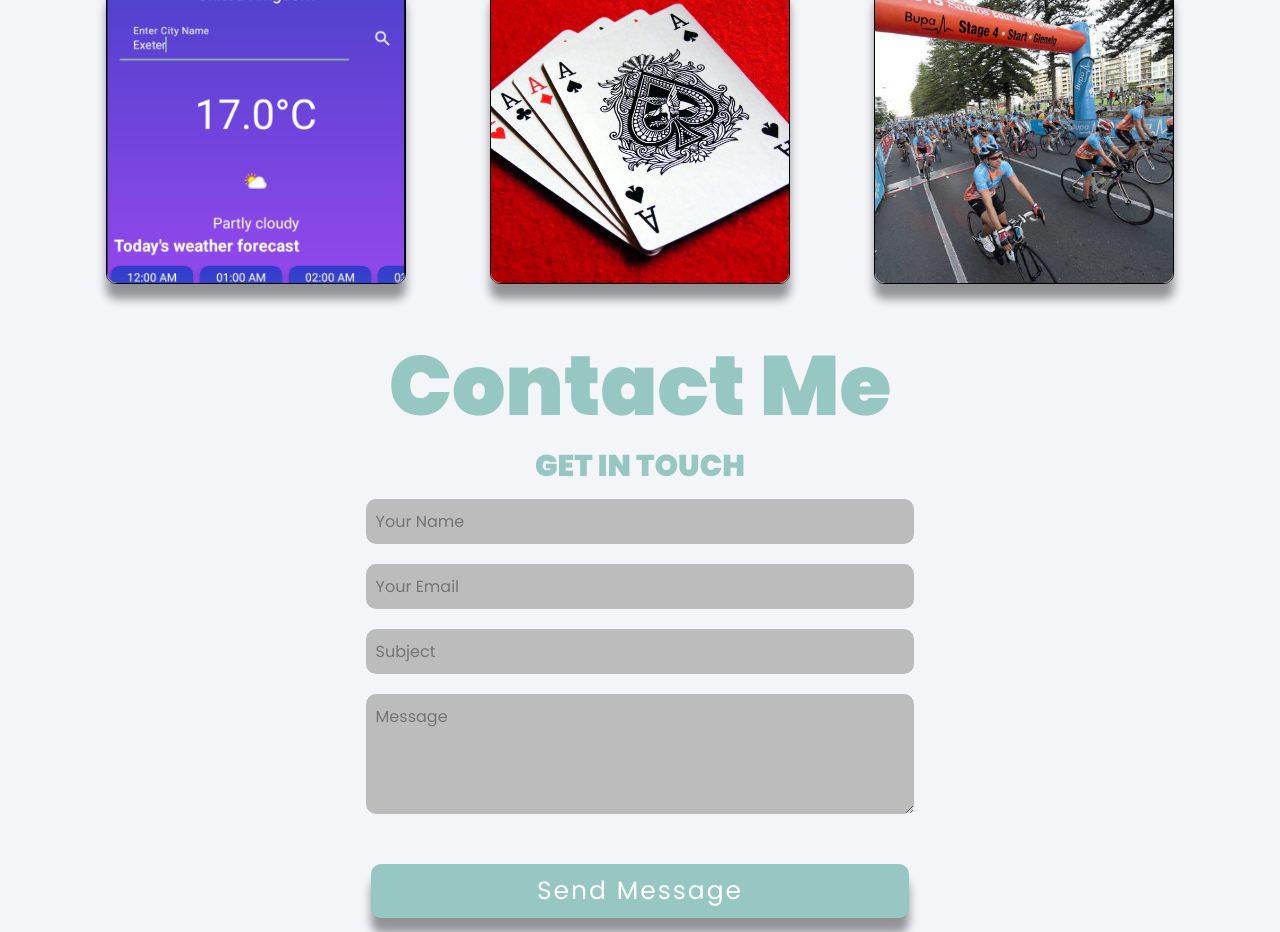
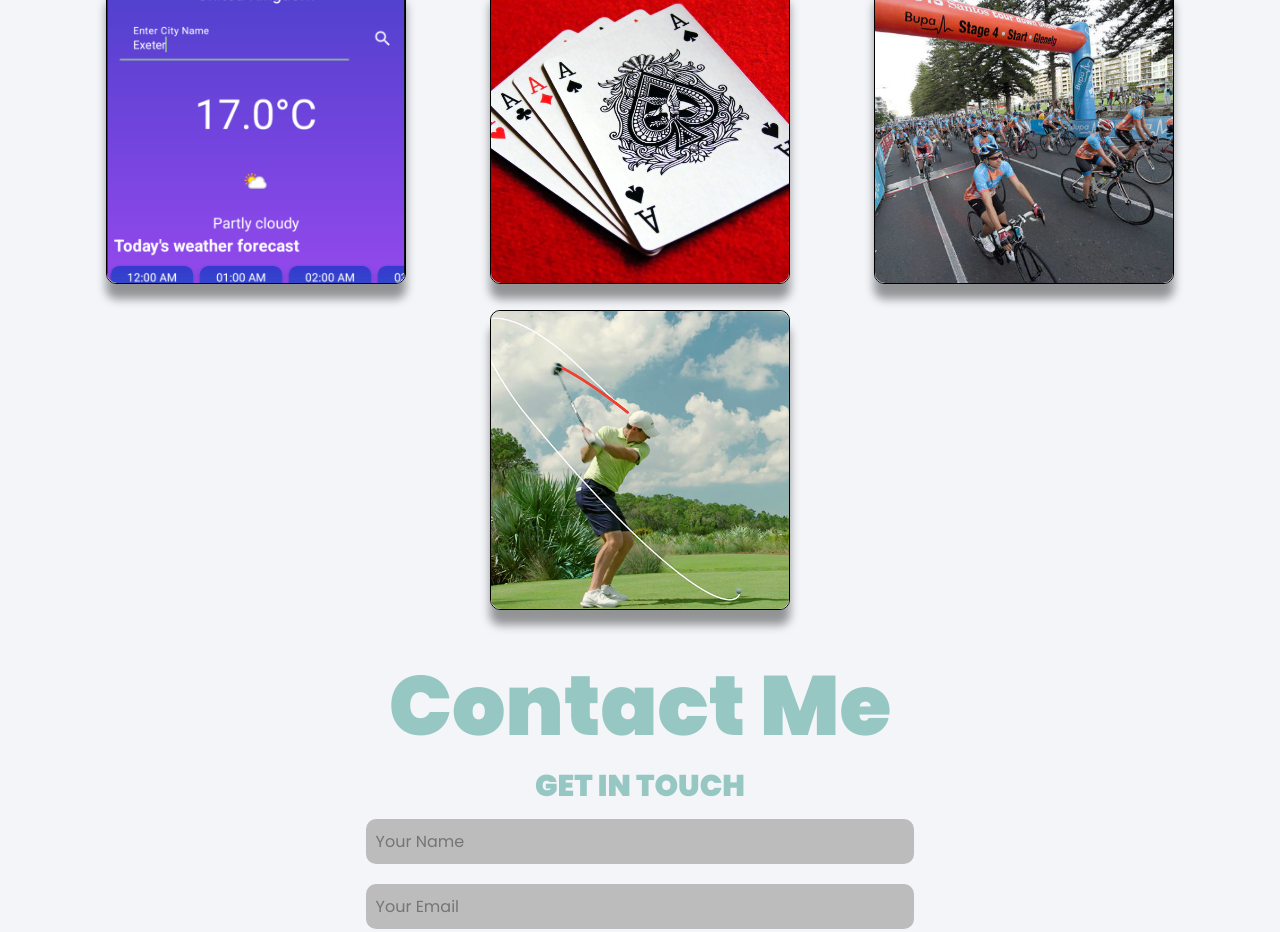
Before and after one commit to Kevvy404/kevvy404.github.io, a plain HTML site: page index.html in a window 1280 px wide. Shown: the part 2077-3009 px from the top of the page. Drawn offline with nearby package versions, Linux system fonts and the light colour scheme.

Commit message:
added a new project to the project page

```diff
--- a/index.html
+++ b/index.html
@@ -192,6 +192,21 @@
                 </div>
             </div>
         </div>
+
+        <div class="container">
+            <div class="card">
+                <div class="front7"></div>
+                <div class="back7">
+                    <h2>Classifying golf swings</h2>
+                    <p>
+                        A Python-based program that classifies golf swings using an LSTM (Long Short-Term Memory) model.
+                        The application includes a graphical user interface (GUI) to allow users to visualise golf swing data
+                        and view classification results.
+                    </p>
+                    <a href="https://github.com/Kevvy404/Golf-Swing-Classification-Using-LSTM"><i class="fa fa-github-square"></i></a>
+                </div>
+            </div>
+        </div>
     </section>
 
     <section class="contactMe" id="contact">
--- a/static/style.css
+++ b/static/style.css
@@ -65,6 +65,10 @@ section{
     height: 100vh;
     justify-content: center;
     text-align: center;
+}
+
+.projects{
+    height: 140vh;
 }
 .about{
     width: 100%;
@@ -399,7 +403,8 @@ p{
 .front3, .back3,
 .front4, .back4,
 .front5, .back5,
-.front6, .back6{
+.front6, .back6,
+.front7, .back7{
     border-radius: 10px;
     height: 100%;
     width: 100%;
@@ -412,7 +417,8 @@ p{
 .front3,
 .front4,
 .front5,
-.front6{
+.front6,
+.front7{
     background-position: center;
     background-size: cover;
 }
@@ -441,12 +447,17 @@ p{
     background-image: url(/static/imgs/cycling_management.jpg);
 }
 
+.front7{
+    background-image: url(/static/imgs/golfswing.png);
+}
+
 .back1,
 .back2,
 .back3,
 .back4,
 .back5,
-.back6{
+.back6,
+.back7{
     background-color: lightgrey;
     transform: rotateY(180deg);
     display: flex;
@@ -460,7 +471,8 @@ p{
 .back3 h2,
 .back4 h2,
 .back5 h2,
-.back6 h2{
+.back6 h2,
+.back7 h2{
     font-size: 25px;
     color: var(--welcome-colour);
     text-align: center;
@@ -513,7 +525,8 @@ button:hover, .btn:hover{
     .back3 h2,
     .back4 h2,
     .back5 h2,
-    .back6 h2{
+    .back6 h2,
+    .back7 h2{
         font-size: 16px;
     }
 
```
Also changed, not shown: static/imgs/golfswing.png (added).
